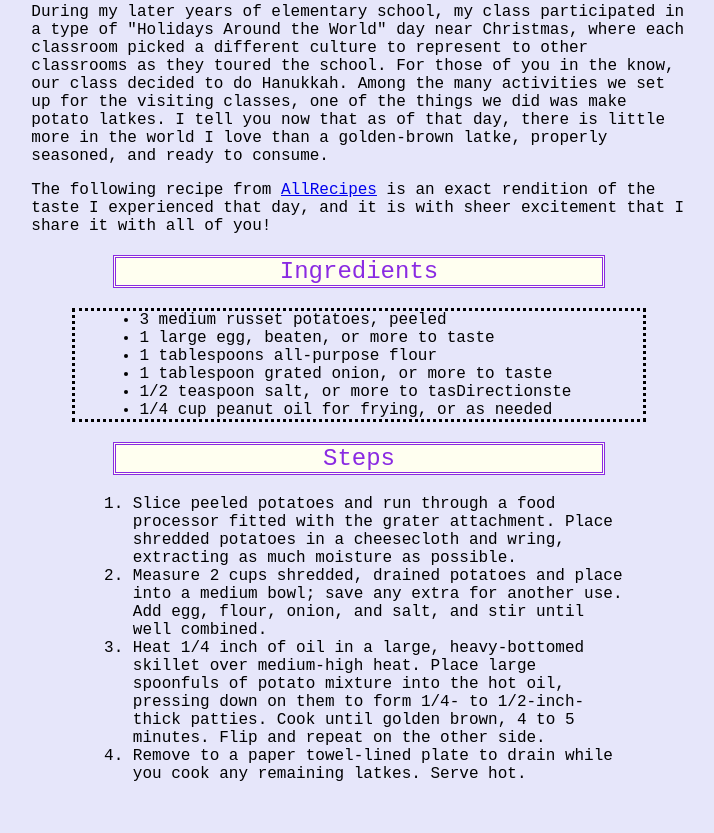
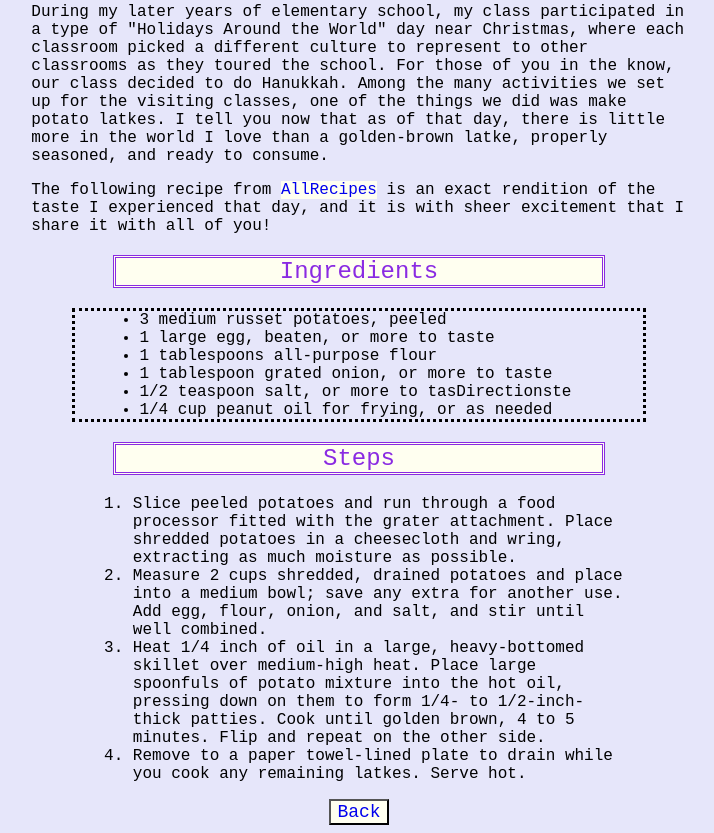
Before and after one commit to CosmicHowl/odin-recipes, a plain HTML site: page recipes/latkes.html in a window 1280 px wide. Shown: the part 694-1527 px from the top of the page, without its empty margins (281-995 px from the left). Before the commit the page ends 1493 px from the top, so only its background shows below. Drawn offline with Linux system fonts and the light colour scheme.

Commit message:
Add back buttons to recipe pages and link with CSS

```diff
--- a/recipes/latkes.html
+++ b/recipes/latkes.html
@@ -27,5 +27,6 @@
             <li>Heat 1/4 inch of oil in a large, heavy-bottomed skillet over medium-high heat. Place large spoonfuls of potato mixture into the hot oil, pressing down on them to form 1/4- to 1/2-inch-thick patties. Cook until golden brown, 4 to 5 minutes. Flip and repeat on the other side.</li>
             <li>Remove to a paper towel-lined plate to drain while you cook any remaining latkes. Serve hot.</li>
         </ol>
+        <button><a href="../index.html">Back</a></button>
     </body>
 </html>
--- a/recipes/style.css
+++ b/recipes/style.css
@@ -46,3 +46,18 @@ img {
 #allrec {
     margin: 0%;
 }
+
+button {
+    display: block;
+    font-size: 18px;
+    color: blueviolet;
+    text-align: center;
+    background-color: ivory;
+    margin: auto;
+}
+
+a {
+    text-decoration: none;
+    background-color: ivory;
+    margin: 0%;
+}
```
Also changed, not shown: recipes/bananabread.html (+1 -0 lines), recipes/cranberry-chicken-salad.html (+1 -0 lines).
